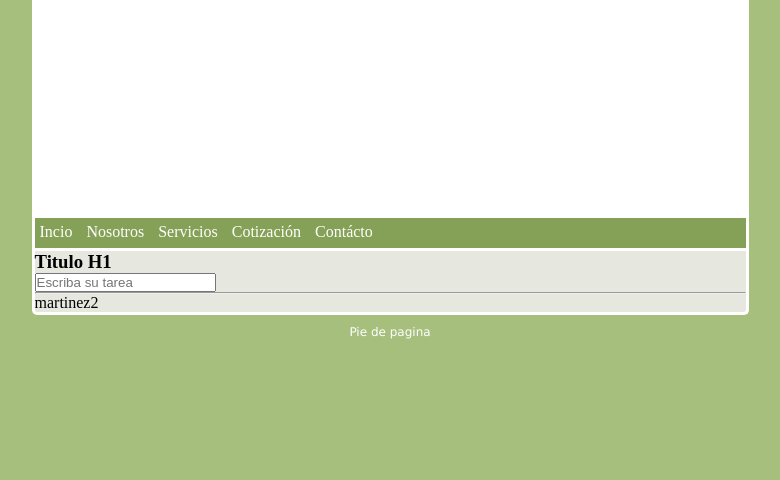
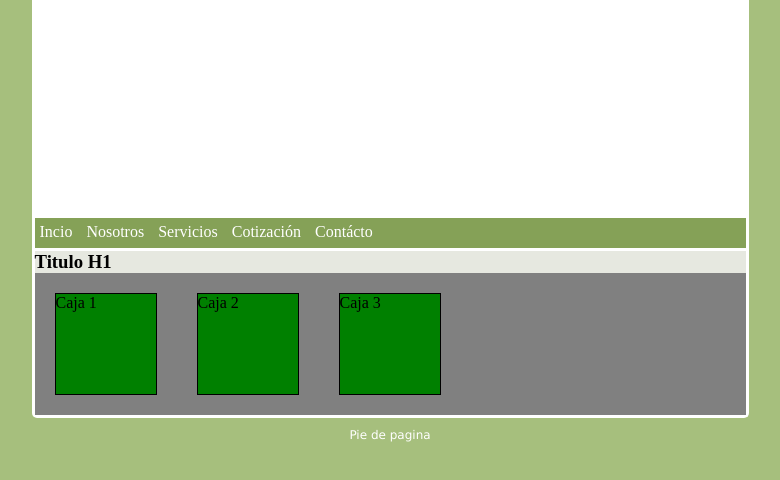
Before and after one commit to z3r0-11/prueba, a plain HTML site: page index.html in a window 1280 px wide. Shown: the part 40-520 px from the top of the page, without its empty margins (250-1030 px from the left). Drawn offline with Linux system fonts and the light colour scheme.

Commit message:
Commit de hotD

```diff
--- a/index.html
+++ b/index.html
@@ -39,16 +39,15 @@
 		<section class="contenedor-principal">
 			<article>
 				<h1>Titulo H1</h1>
-				<input type="text" id="add" placeholder="Escriba su tarea">
-				<hr>
-				<ul id="tarea">
-				</ul>
+
+			<div id="galeria" class="galeia">
+				<div class="box">Caja 1</div>
+				<div class="box">Caja 2</div>
+				<div class="box">Caja 3</div>
+			</div>
 			</article>
 		</section>
 		<section class="contenedor-galeria">
-			<div id="galeria" class="galeia">
-
-			</div>
 		</section>
 	</div>
 	<footer>Pie de pagina</footer>
@@ -65,36 +64,6 @@
 <script>
 //Ejecutar funciones de forma indirecta
 
-let date=new Date();
-date.getFullYear();
-date.getMinutes();
-date.getHours();
-date.getDate();
-date.getMonth();
-
-function day(){
-
-}
-
-let fecha=date.getDate()+" de "+ date.getFullYear()+",05:"+date.getMinutes();
-console.log(fecha);
-
-
-
-//ejemplo en json
-var variable;
-variable=[
-{
-	"nombre":"juan",
-	"apellido":"martinez"
-},
-{
-	"nombre":"juan2",
-	"apellido":"martinez2"
-}
-
-];
-document.getElementById("tarea").innerHTML=variable[1].apellido;
 </script>
 
 </body>
--- a/style.css
+++ b/style.css
@@ -67,3 +67,16 @@ nav{
 		border-top: none;
 		border-radius: 0 0 5px 5px;
 	}
+
+#galeria{
+	background: grey;
+	display: flex;
+	flex-direction:row;
+}
+	.box{
+		width: 100px;
+		height: 100px;
+		background: green;
+		border: 1px solid;
+		margin: 20px;
+	}
```
Also changed, not shown: archiv.txt (added).
